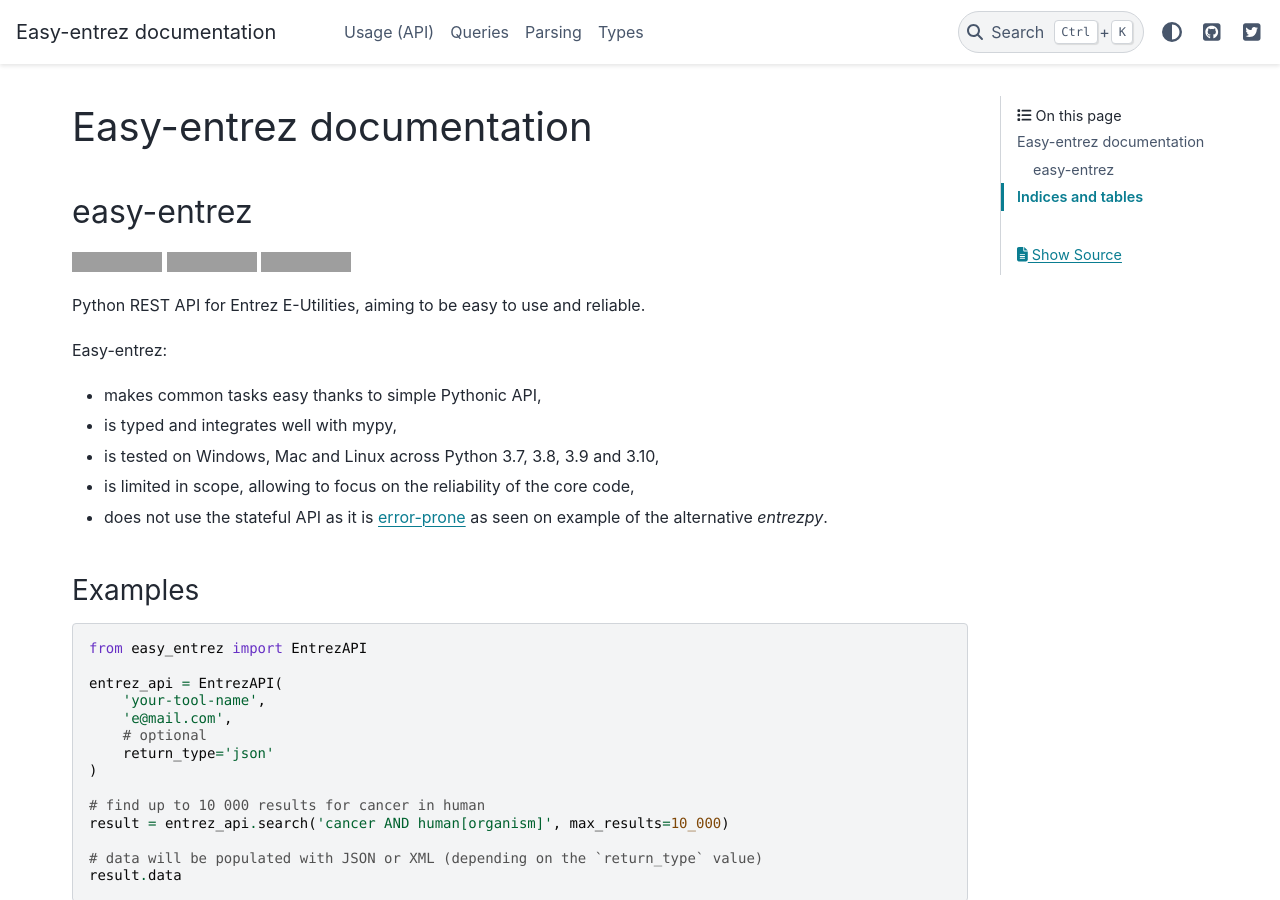
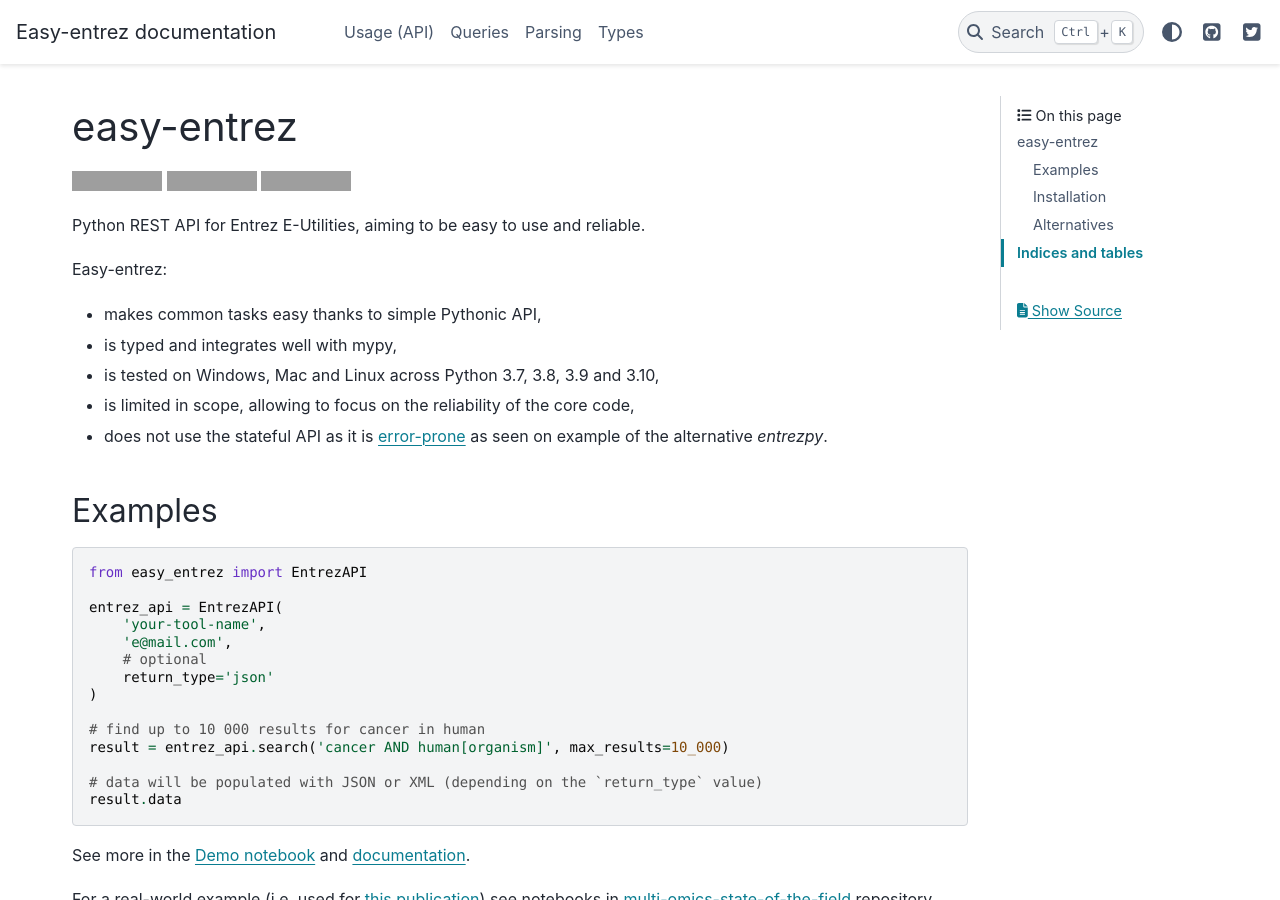
Before and after one commit to krassowski/easy-entrez, a Sphinx documentation site: the page built from docs/index.rst, in a window 1280 px wide and 900 px high. Built offline with Sphinx 7.4.7 and the PyData theme 0.15.4, drawn with Linux system fonts in a browser that asks for light colours; grey boxes are pictures that could not be loaded.

Commit message:
Remove double heading

```diff
--- a/docs/index.rst
+++ b/docs/index.rst
@@ -2,9 +2,6 @@
    sphinx-quickstart on Sun Sep 27 11:01:28 2020.
    You can adapt this file completely to your liking, but it should at least
    contain the root `toctree` directive.
-
-Easy-entrez documentation
-=======================================
 
 .. include:: ../README.md
    :parser: myst_parser.sphinx_
```
